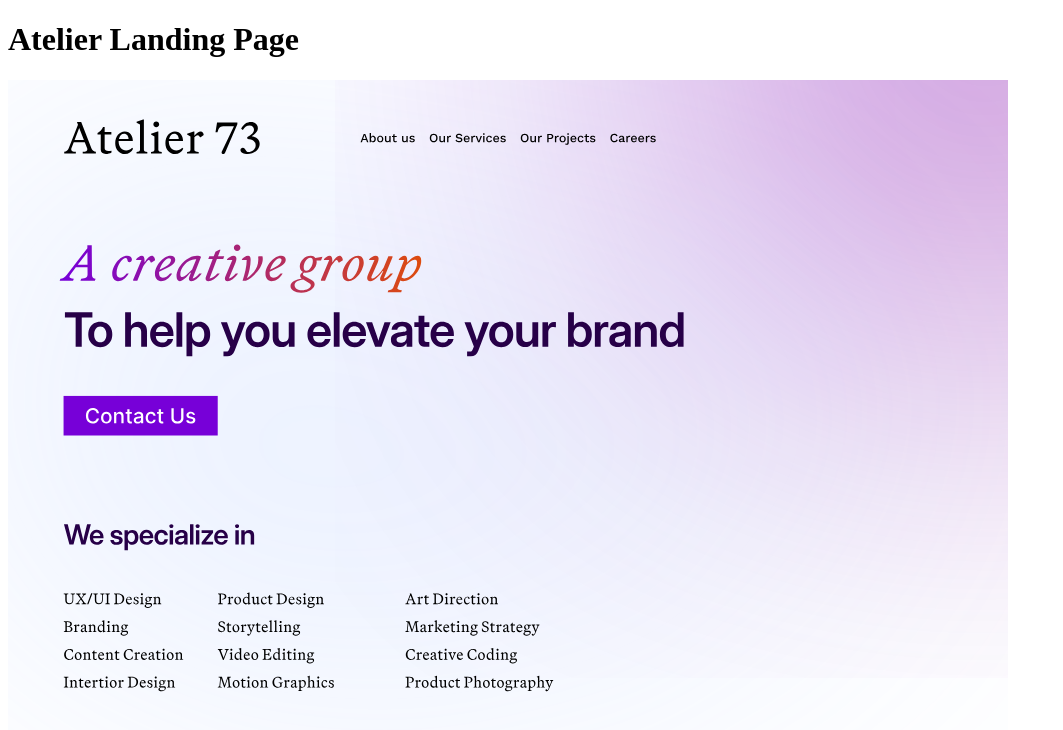
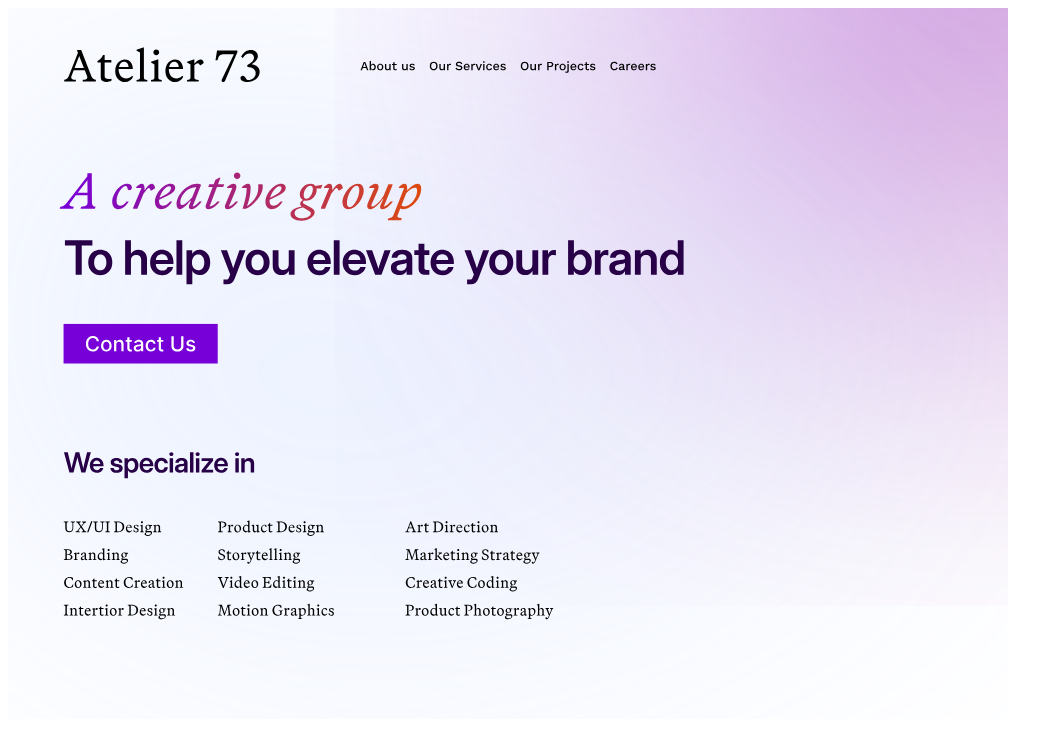
Before and after one commit to khawladesigns/Atelier73, a plain HTML site: page index.html in a window 1280 px wide. Shown: the whole page, without its empty margins (0-1063 px from the left). Drawn offline with Linux system fonts and the light colour scheme.

Commit message:
Update index.html

```diff
--- a/index.html
+++ b/index.html
@@ -5,7 +5,7 @@
   <meta name="viewport" content="width=device-width, initial-scale=1.0" />
 </head>
 <body>
-  <h1>Atelier Landing Page</h1>
+
   <img src="atelier landing page.svg" alt="Atelier Landing" style="width:100%; max-width:1000px;">
 </body>
 </html>
```
